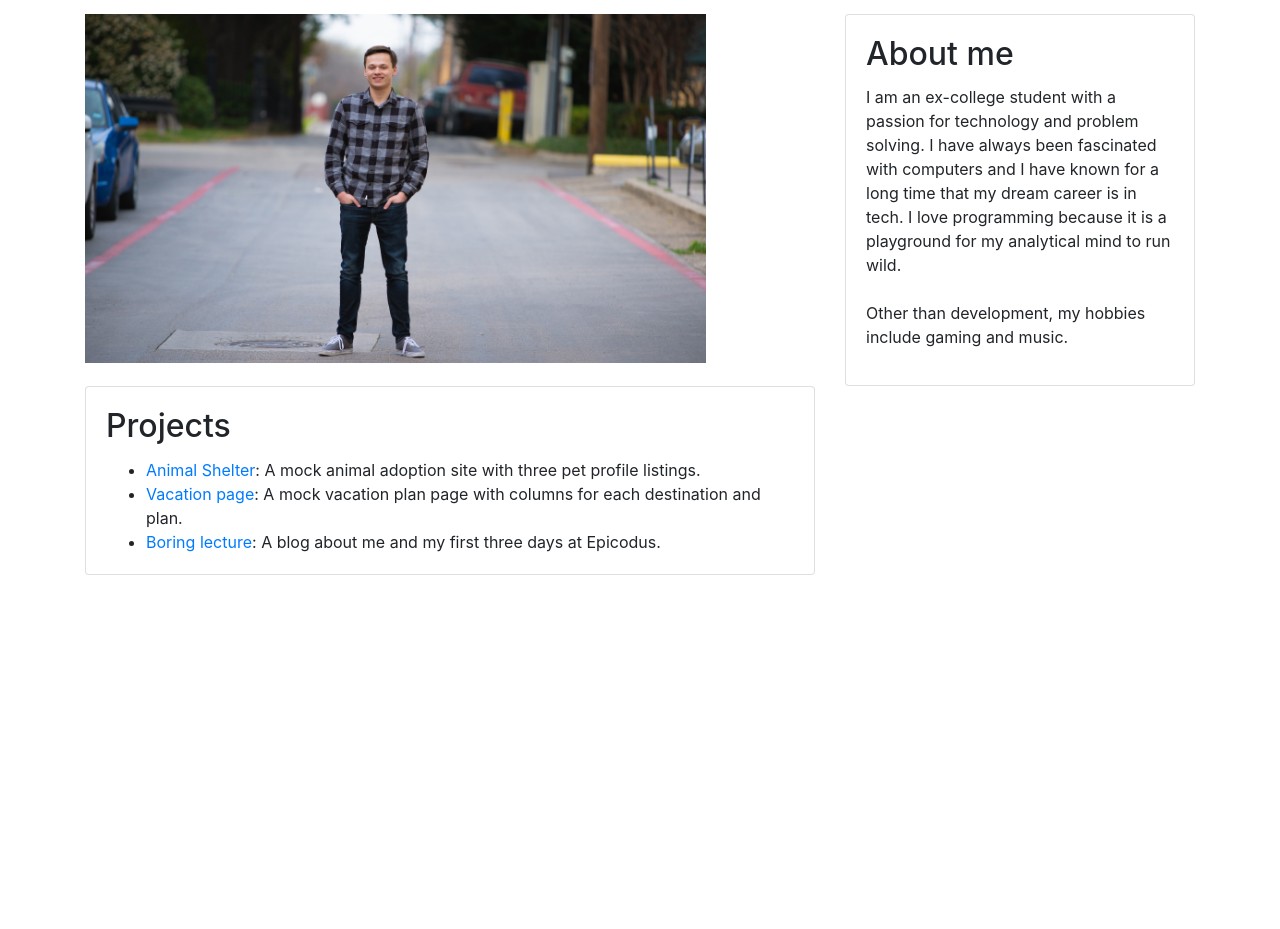
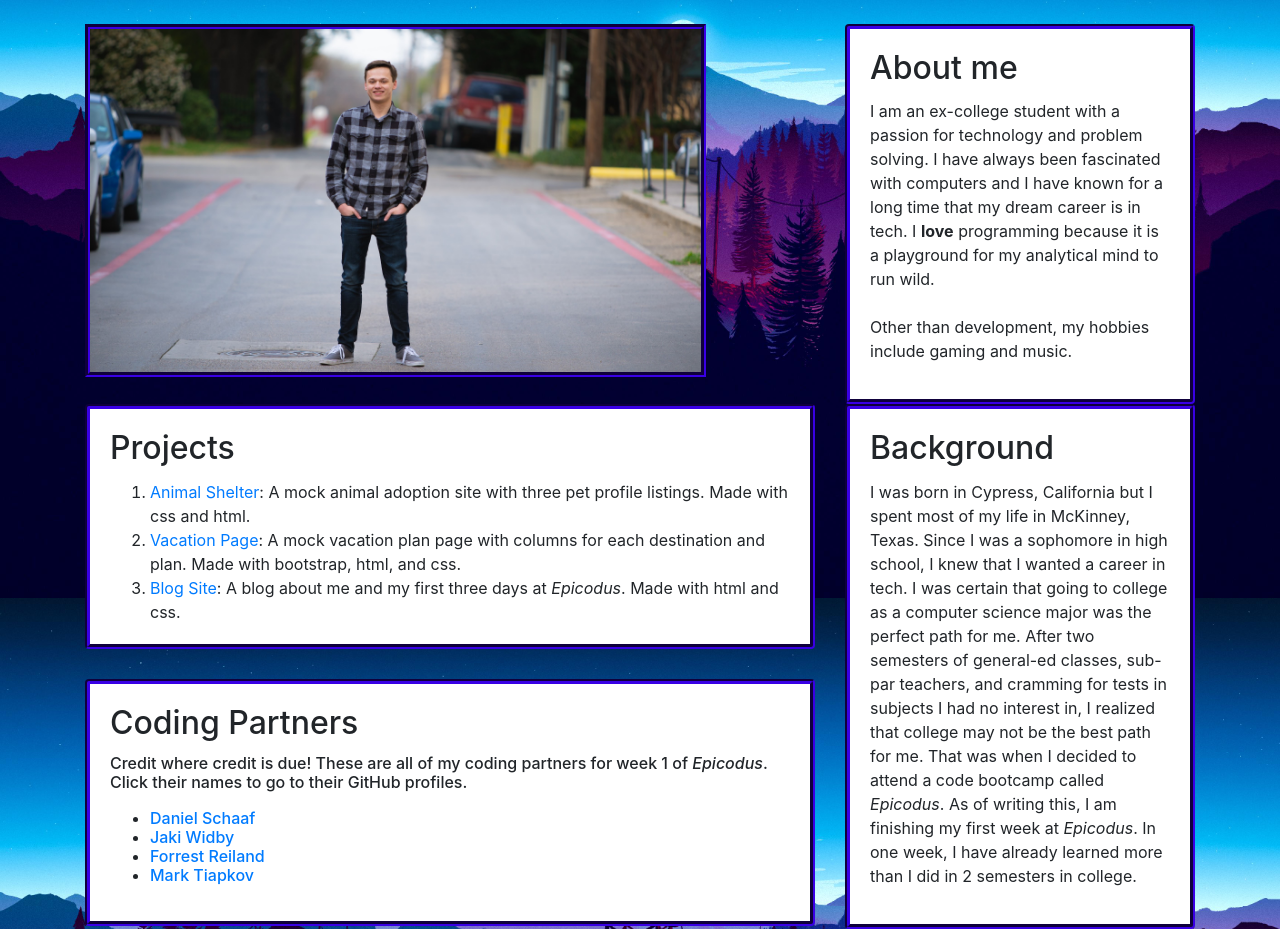
Before and after one commit to Joebenitus/landing-page, a plain HTML site: page index.html in a window 1280 px wide. Shown: the part 202-1131 px from the top of the page. Before the commit the page ends 800 px from the top, so only its background shows below. Drawn offline with Linux system fonts and the light colour scheme.

Commit message:
add styling, background image, background card, 2 additional project links, and coding partners

```diff
--- a/css/styles.css
+++ b/css/styles.css
@@ -1,10 +1,32 @@
+body {
+  background-image: url("bg.jpg");
+  background-repeat: no-repeat;
+  background-attachment: fixed;
+  background-size: cover;
+  height: 100%;
+  width: auto;
+}
+
+.card {
+  border: 5px solid #240090;
+  border-style: groove;
+}
+
 .prof-pic {
   margin-left: auto;
   margin-right: auto;
   margin-bottom: 20px;
   width: 85%;
+  border: 5px solid #240090;
+  border-style: groove;
 }
 
 .jumbotron {
   text-align: center;
+  border: 5px solid #240090;
+  border-style: groove;
 }
+
+#partners {
+  margin-top: 30px;
+}
--- a/index.html
+++ b/index.html
@@ -18,7 +18,7 @@
       <div class="card">
         <div class="card-body">
           <h2 class="card-title">About me</h2>
-          <p>I am an ex-college student with a passion for technology and problem solving. I have always been fascinated with computers and I have known for a long time that my dream career is in tech. I love programming because it is a playground for my analytical mind to run wild.<br><br>
+          <p>I am an ex-college student with a passion for technology and problem solving. I have always been fascinated with computers and I have known for a long time that my dream career is in tech. I <strong>love</strong> programming because it is a playground for my analytical mind to run wild.<br><br>
             Other than development, my hobbies include gaming and music.
           </p>
         </div>
@@ -30,11 +30,31 @@
       <div class="card">
         <div class="card-body">
           <h2 class="card-title">Projects</h2>
-          <ul class="card-text">
-            <li><a href="https://joebenitus.github.io/animal-shelter">Animal Shelter</a>: A mock animal adoption site with three pet profile listings.</li>
-            <li><a href="https://mtiapkov.github.io/Vacation">Vacation page</a>: A mock vacation plan page with columns for each destination and plan.</li>
-            <li><a href="https://joebenitus.github.io/boring-lecture">Boring lecture</a>: A blog about me and my first three days at Epicodus.</li>
+          <ol class="card-text">
+            <li><a href="https://joebenitus.github.io/animal-shelter">Animal Shelter</a>: A mock animal adoption site with three pet profile listings. Made with css and html.</li>
+            <li><a href="https://mtiapkov.github.io/Vacation">Vacation Page</a>: A mock vacation plan page with columns for each destination and plan. Made with bootstrap, html, and css.</li>
+            <li><a href="https://github.com/Joebenitus/blog-site">Blog Site</a>: A blog about me and my first three days at <em>Epicodus</em>. Made with html and css.</li>
+          </ol>
+        </div>
+      </div>
+      <div class="card" id="partners">
+        <div class="card-body">
+          <h2 class="card-title">Coding Partners</h2>
+          <h6>Credit where credit is due! These are all of my coding partners for week 1 of <em>Epicodus</em>. Click their names to go to their GitHub profiles.</p>
+          <ul>
+            <li><a href="https://github.com/dschaaf89">Daniel Schaaf</a></li>
+            <li><a href="https://github.com/jaki-w">Jaki Widby</a></li>
+            <li><a href="https://github.com/freiland">Forrest Reiland</a></li>
+            <li><a href="https://github.com/mtiapkov">Mark Tiapkov</a></li>
           </ul>
+        </div>
+      </div>
+    </div>
+    <div class="col-md-4">
+      <div class="card">
+        <div class="card-body">
+          <h2 class="card-title">Background</h2>
+          <p>I was born in Cypress, California but I spent most of my life in McKinney, Texas. Since I was a sophomore in high school, I knew that I wanted a career in tech. I was certain that going to college as a computer science major was the perfect path for me. After two semesters of general-ed classes, sub-par teachers, and cramming for tests in subjects I had no interest in, I realized that college may not be the best path for me. That was when I decided to attend a code bootcamp called <em>Epicodus</em>. As of writing this, I am finishing my first week at <em>Epicodus</em>. In one week, I have already learned more than I did in 2 semesters in college.</p>
         </div>
       </div>
     </div>
```
Also changed, not shown: css/bg.jpg (added).
